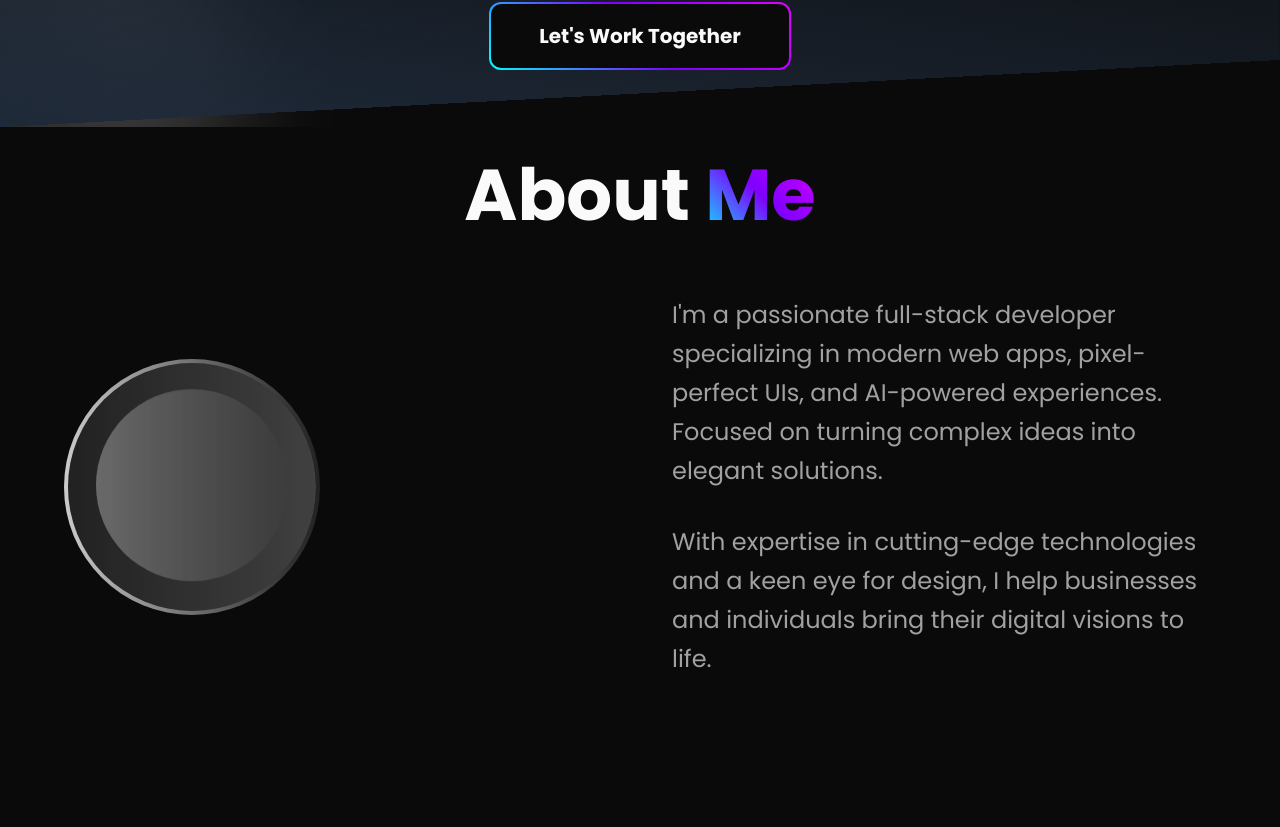
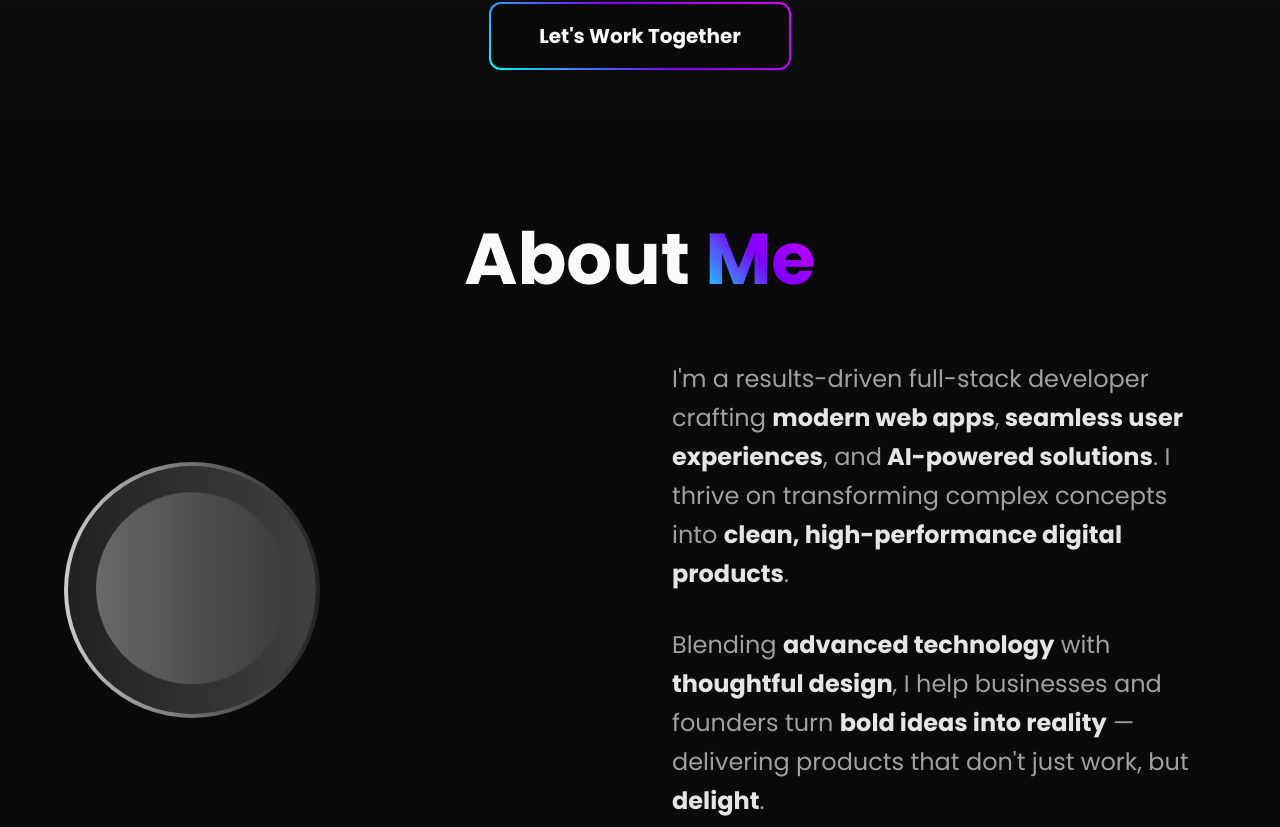
Before and after one commit to Harry-Grig/portofolio-next, a Next.js app: page / in a window 1280 px wide. Shown: the part 673-1500 px from the top of the page. Built offline with nearby package versions, Linux system fonts and the light colour scheme.

Commit message:
copy writing for about me section and seemlees transition between hero and about section

```diff
--- a/src/components/About.tsx
+++ b/src/components/About.tsx
@@ -6,10 +6,13 @@ const About = () => {
   const { ref, isVisible } = useScrollAnimation();
 
   return (
-    <section className="py-24 px-4 mt-[-64px]" id="about">
-      {" "}
-      {/* Added negative margin-top for seamless overlap */}
-      <div ref={ref} className="container mx-auto max-w-6xl">
+    // Removed negative margin-top (mt-[-48px]) to allow clean stacking.
+    // Explicitly set bg-background to ensure consistent base color.
+    <section
+      className="py-24 px-4 relative bg-background overflow-hidden" // Removed mt-[-48px], added bg-background
+      id="about"
+    >
+      <div ref={ref} className="container mx-auto max-w-6xl relative z-10">
         <div className="text-center mb-16">
           <h2
             className={`cursor-events-none text-5xl md:text-7xl font-black mb-8 font-poppins transition-all duration-1200 ${
@@ -43,15 +46,42 @@ const About = () => {
             }`}
             style={{ animationDelay: "0.4s" }}
           >
-            <p className=" text-xl md:text-2xl text-muted-foreground leading-relaxed mb-8 font-light font-poppins">
-              I'm a passionate full-stack developer specializing in modern web
-              apps, pixel-perfect UIs, and AI-powered experiences. Focused on
-              turning complex ideas into elegant solutions.
+            <p className="text-xl md:text-2xl text-muted-foreground leading-relaxed mb-8 font-light font-poppins">
+              I'm a results-driven full-stack developer crafting{" "}
+              <span className="font-semibold text-primary">
+                modern web apps
+              </span>
+              ,
+              <span className="font-semibold text-primary">
+                {" "}
+                seamless user experiences
+              </span>
+              , and
+              <span className="font-semibold text-primary">
+                {" "}
+                AI-powered solutions
+              </span>
+              . I thrive on transforming complex concepts into{" "}
+              <span className="font-semibold text-primary">
+                clean, high-performance digital products
+              </span>
+              .
             </p>
             <p className="text-xl md:text-2xl text-muted-foreground leading-relaxed font-light font-poppins">
-              With expertise in cutting-edge technologies and a keen eye for
-              design, I help businesses and individuals bring their digital
-              visions to life.
+              Blending{" "}
+              <span className="font-semibold text-primary">
+                advanced technology
+              </span>{" "}
+              with{" "}
+              <span className="font-semibold text-primary">
+                thoughtful design
+              </span>
+              , I help businesses and founders turn{" "}
+              <span className="font-semibold text-primary">
+                bold ideas into reality
+              </span>{" "}
+              — delivering products that don't just work, but{" "}
+              <span className="font-semibold text-primary">delight</span>.
             </p>
           </div>
         </div>
--- a/src/components/Hero.tsx
+++ b/src/components/Hero.tsx
@@ -14,14 +14,17 @@ const Hero = () => {
   };
 
   return (
-    <section className="min-h-screen flex items-center justify-center relative overflow-hidden px-4 pt-20">
-      {/* Enhanced Animated Background Elements */}
+    <section
+      className="min-h-screen flex items-center justify-center relative px-4 pt-20 bg-background"
+      style={{
+        backgroundImage: `linear-gradient(to bottom, #1A1A2E, #0A0A0A)`,
+      }}
+    >
+      {/* Animated Background Elements - now contained within a standard inset-0 div with overflow-hidden */}
+      {/* These elements are now purely decorative within the Hero section, not for transition. */}
       <div className="absolute inset-0 overflow-hidden">
+        {/* Top-right element - size and position are contained */}
         <div className="absolute -top-40 -right-40 w-96 h-96 rounded-full bg-gradient-to-r from-primary/30 to-accent/30 blur-3xl animate-pulse animate-float"></div>
-        <div
-          className="absolute -bottom-40 -left-40 w-96 h-96 rounded-full bg-gradient-to-r from-secondary/30 to-primary/30 blur-3xl animate-pulse animate-float"
-          style={{ animationDelay: "1s" }}
-        ></div>
         <div
           className="absolute top-1/2 left-1/2 transform -translate-x-1/2 -translate-y-1/2 w-72 h-72 rounded-full bg-gradient-to-r from-accent/20 to-secondary/20 blur-3xl animate-pulse animate-float"
           style={{ animationDelay: "2s" }}
@@ -72,11 +75,6 @@ const Hero = () => {
           </div>
         </div>
       </div>
-      {/* Diagonal transition element for seamless connection to the next section */}
-      {/* This div creates a skewed gradient that visually flows from the Hero to the About section. */}
-      {/* It uses a 'skew-y' transform and 'origin-bottom-left' to create a diagonal line. */}
-      {/* The gradient goes from 'primary' color to the 'background' color, blending smoothly. */}
-      <div className=" absolute bottom-0 left-0 w-full h-64 transform skew-y-[-3deg] origin-bottom-left bg-gradient-to-tr from-gray-800 to-[(var(--background))] z-0"></div>
     </section>
   );
 };
```
